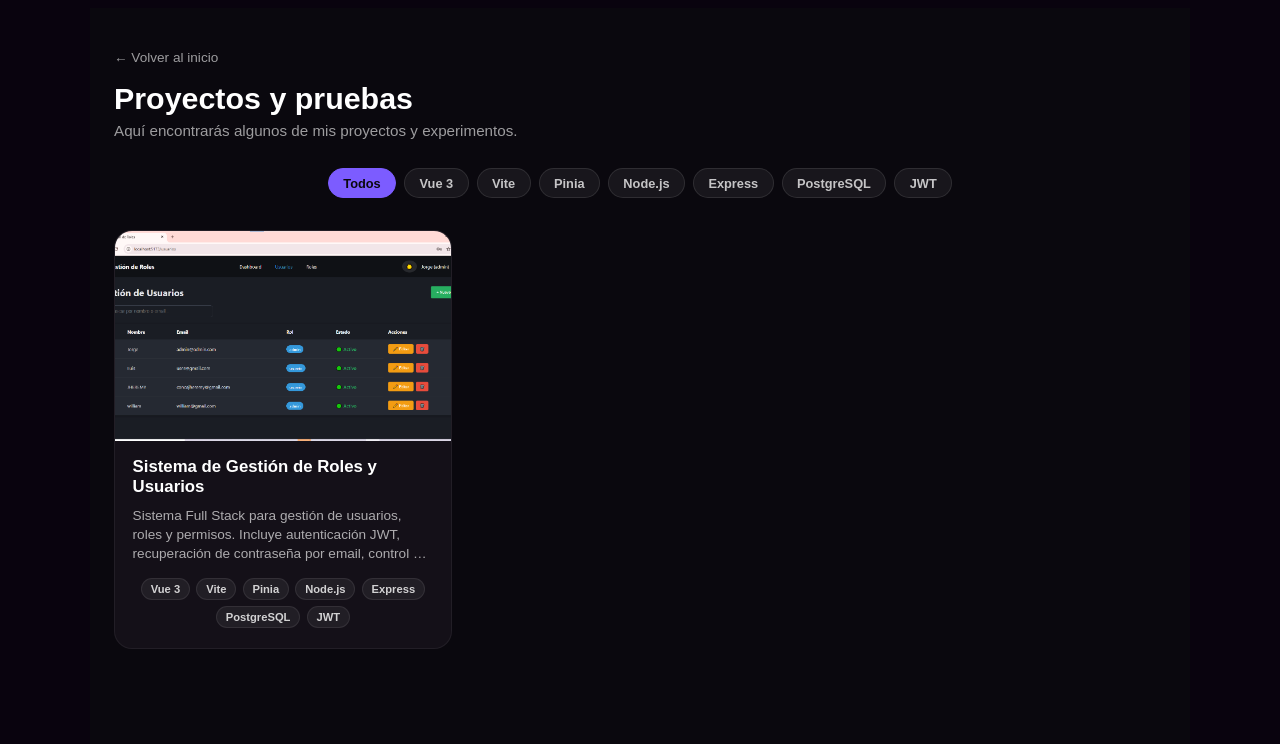
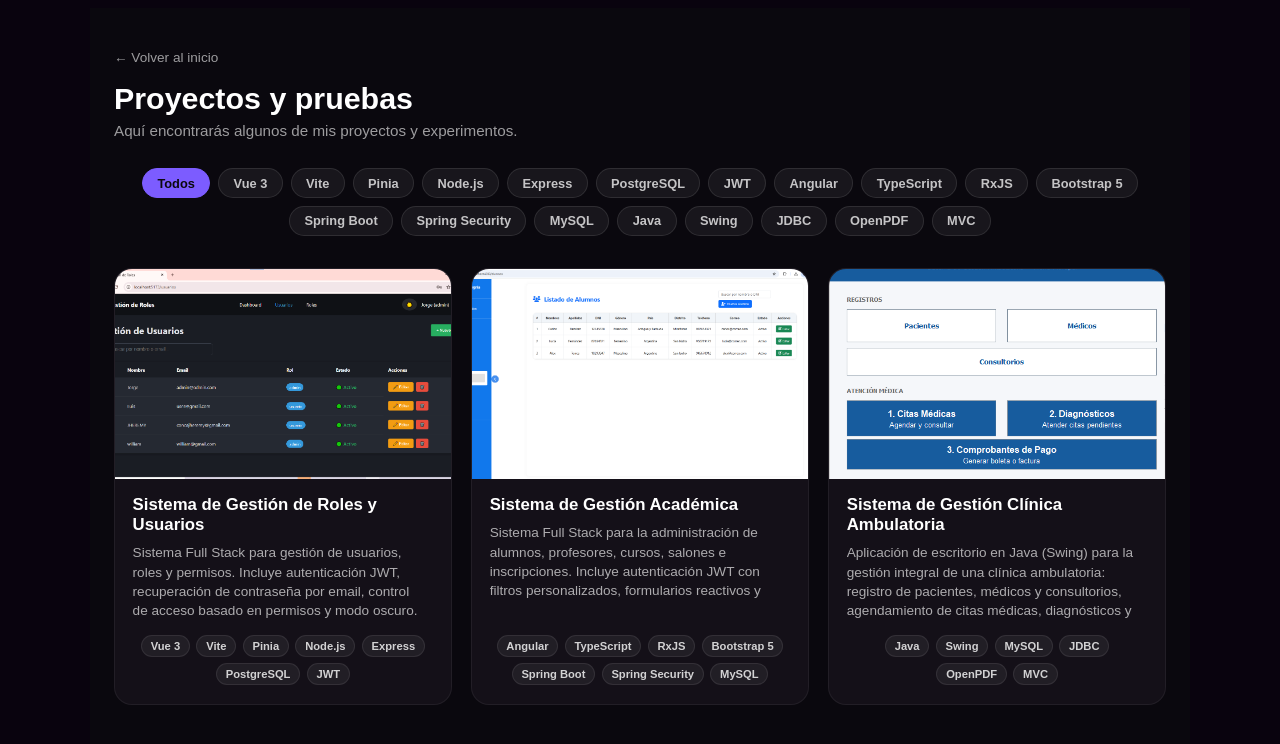
Before and after one commit to Jheremy-Conca/my-portfolio-0.2, a Vue app: page /projects in a window 1280 px wide. Shown: the top 744 px of the page. Built offline with nearby package versions, Linux system fonts and the light colour scheme.

Commit message:
Portafolio actualizado

```diff
--- a/src/components/cards/ProjectCard.vue
+++ b/src/components/cards/ProjectCard.vue
@@ -22,15 +22,18 @@
         >
           Ver demo
         </a>
+
+        <!-- Múltiples repos (frontend/backend, etc.) -->
         <a
-          v-if="repoUrl"
-          :href="repoUrl"
+          v-for="repo in normalizedRepos"
+          :key="repo.url"
+          :href="repo.url"
           target="_blank"
           rel="noopener noreferrer"
           class="project-card__btn project-card__btn--outline"
           @click.stop
         >
-          Código
+          {{ repo.label }}
         </a>
       </div>
     </div>
@@ -54,14 +57,26 @@
 </template>
 
 <script setup>
-defineProps({
+import { computed } from 'vue';
+
+const props = defineProps({
   title: { type: String, required: true },
   description: { type: String, default: '' },
   image: { type: String, default: '' },
   demoUrl: { type: String, default: '' },
+  // Compatibilidad con proyectos de un solo repo
   repoUrl: { type: String, default: '' },
+  // Nuevo: soporte para múltiples repos, ej:
+  // repos: [{ label: 'Frontend', url: '...' }, { label: 'Backend', url: '...' }]
+  repos: { type: Array, default: () => [] },
   stack: { type: Array, default: () => [] },
   accentColor: { type: String, default: '#7c5cff' },
+});
+
+const normalizedRepos = computed(() => {
+  if (props.repos.length > 0) return props.repos;
+  if (props.repoUrl) return [{ label: 'Código', url: props.repoUrl }];
+  return [];
 });
 </script>
 
@@ -120,7 +135,9 @@ defineProps({
   display: flex;
   align-items: center;
   justify-content: center;
+  flex-wrap: wrap;
   gap: 0.6rem;
+  padding: 0.6rem;
   background: rgba(10, 8, 14, 0.55);
   opacity: 0;
   transition: opacity 0.25s ease;
@@ -172,12 +189,27 @@ defineProps({
   font-size: 0.85rem;
   line-height: 1.4;
   color: rgba(255, 255, 255, 0.65);
-  display: -webkit-box;
-  -webkit-line-clamp: 3;
-  -webkit-box-orient: vertical;
-  overflow: hidden;
+  max-height: calc(1.4em * 4); /* ~4 líneas visibles antes de hacer scroll */
+  overflow-y: auto;
+  padding-right: 8px;
 }
 
+.project-card__desc::-webkit-scrollbar {
+  width: 4px;
+}
+
+.project-card__desc::-webkit-scrollbar-track {
+  background: transparent;
+}
+
+.project-card__desc::-webkit-scrollbar-thumb {
+  background: rgba(255, 255, 255, 0.15);
+  border-radius: 999px;
+}
+
+.project-card__desc::-webkit-scrollbar-thumb:hover {
+  background: var(--accent);
+}
 .project-card__stack {
   display: flex;
   flex-wrap: wrap;
--- a/src/composables/useLastfm.js
+++ b/src/composables/useLastfm.js
@@ -14,7 +14,6 @@ export function useLastfm(pollIntervalMs = 15000) {
         return
       }
 
-      // 2. Manejar si responde 204 (No hay reproducciones recientes)
       if (res.status === 204) {
         console.log('No hay canciones reproducidas recientemente.')
         track.value = null
@@ -50,6 +49,7 @@ export function useLastfm(pollIntervalMs = 15000) {
     pollTimer = setInterval(fetchTrack, pollIntervalMs)
   }
 
+
   const stopPolling = () => {
     if (pollTimer) {
       clearInterval(pollTimer)
--- a/src/views/Projects.vue
+++ b/src/views/Projects.vue
@@ -51,6 +51,8 @@
 import { ref, computed } from 'vue';
 import ProjectCard from '../components/cards/ProjectCard.vue';
 import gestionRolesImg from '../assets/projects/gestion-roles/usuarios.png';
+import gestionAcademicaImg from '../assets/projects/gestion-academica/dashboard.png';
+import clinicaAmbulatoriaImg from '../assets/projects/clinica-ambulatoria/menu-principal.png';
 
 const projects = ref([
   {
@@ -61,6 +63,27 @@ const projects = ref([
     repoUrl: 'https://github.com/Jheremy-Conca/gestion-roles',
     stack: ['Vue 3', 'Vite', 'Pinia', 'Node.js', 'Express', 'PostgreSQL', 'JWT'],
     accentColor: '#7c5cff',
+  },
+  {
+    title: 'Sistema de Gestión Académica',
+    description: 'Sistema Full Stack para la administración de alumnos, profesores, cursos, salones e inscripciones. Incluye autenticación JWT con filtros personalizados, formularios reactivos y exportación de datos a Excel.',
+    image: gestionAcademicaImg,
+    demoUrl: '',
+    repos: [
+      { label: 'Frontend', url: 'https://github.com/Jheremy-Conca/frontend-gestion-inscripciones' },
+      { label: 'Backend', url: 'https://github.com/Jheremy-Conca/backend-gestion-inscripciones' },
+    ],
+    stack: ['Angular', 'TypeScript', 'RxJS', 'Bootstrap 5', 'Spring Boot', 'Spring Security', 'MySQL'],
+    accentColor: '#2ecc71',
+  },
+  {
+    title: 'Sistema de Gestión Clínica Ambulatoria',
+    description: 'Aplicación de escritorio en Java (Swing) para la gestión integral de una clínica ambulatoria: registro de pacientes, médicos y consultorios, agendamiento de citas médicas, diagnósticos y generación de comprobantes de pago (boletas/facturas) en PDF. Arquitectura MVC con DAOs, persistencia en MySQL y aplicación de los cuatro pilares de la POO.',
+    image: clinicaAmbulatoriaImg,
+    demoUrl: '',
+    repoUrl: 'https://github.com/Jheremy-Conca/PROJECT-POO-CLINICA-INNOVACION',
+    stack: ['Java', 'Swing', 'MySQL', 'JDBC', 'OpenPDF', 'MVC'],
+    accentColor: '#2980b9',
   },
 ]);
 
```
Also changed, not shown: src/assets/projects/clinica-ambulatoria/menu-principal.png (added), src/assets/projects/gestion-academica/dashboard.png (added).
